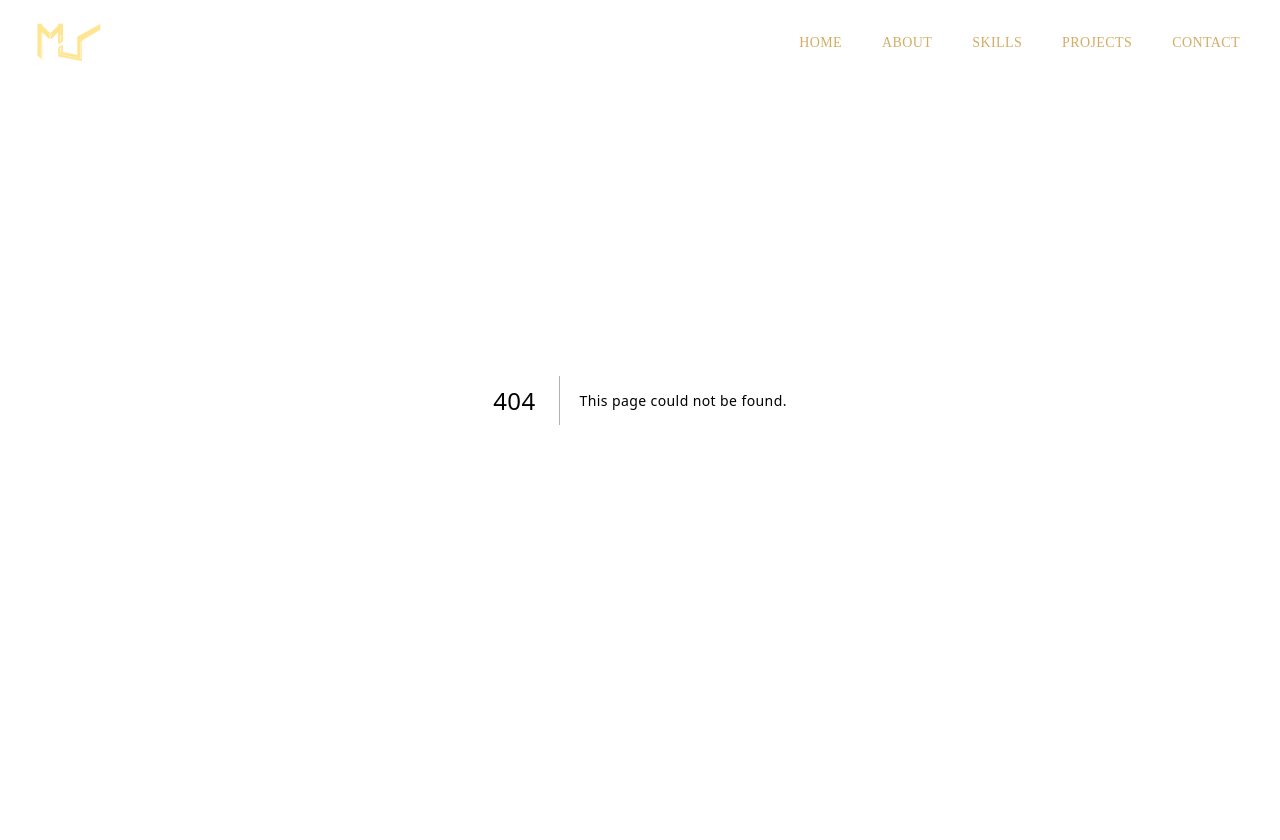
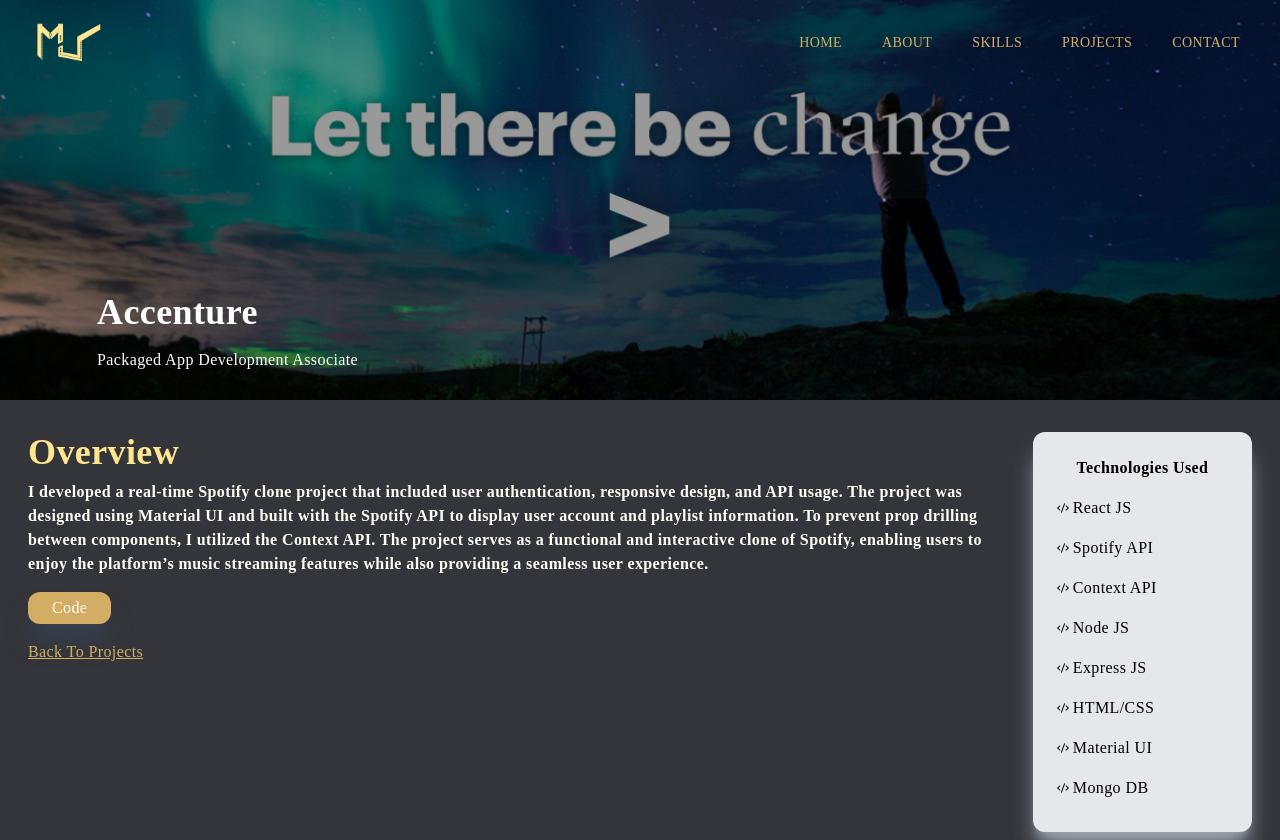
Before and after one commit to MikeSanDev/portfolio-nextjs, a Next.js app: page /accenture in a window 1280 px wide. Before the commit this address had no page. Before the commit the page ends 800 px from the top, so only its background shows below. Built offline with nearby package versions, Linux system fonts and the light colour scheme; a web font is replaced by a local one.

Commit message:
project item update

```diff
--- a/components/Projects.tsx
+++ b/components/Projects.tsx
@@ -3,6 +3,7 @@ import kinetic from "../public/assets/projects/kinetic.png";
 import chamber from "../public/assets/projects/chamber_proj.png";
 import whiteElephant from "../public/assets/projects/elephant.png";
 import spotify from "../public/assets/projects/spotify.png";
+import acc_logo from "../public/assets/acc_bg3.jpg";
 import ProjectItem from "./ProjectItem";
 
 const Projects = () => {
@@ -46,9 +47,9 @@ const Projects = () => {
         <div className="work_item">
         <ProjectItem
             title="Accenture"
-            backgroundImg={spotify}
+            backgroundImg={acc_logo}
             language="Packaged App Developer"
-            projectUrl="/spotify"
+            projectUrl="/accenture"
           />
           </div>
           </div> */}
--- /dev/null
+++ b/pages/accenture.tsx
@@ -0,0 +1,95 @@
+import React from "react";
+import { RiCodeSSlashFill } from "react-icons/ri";
+import Link from "next/link";
+import Image from "next/image";
+
+const spotify = () => {
+  return (
+    <div className="w-full no-scroll-x">
+      <div className="w-screen h-[30vh] lg:h-[50vh]  relative">
+        <div className="absolute top-0 left-0 w-full h-[30vh] lg:h-[50vh] bg-black/40 z-10" />
+        <Image
+          className="absolute inset-0 w-full h-full object-cover z-1 "
+          src="/assets/acc_bg.jpg"
+          alt="Spotify dashboard Gif"
+          layout="fill"
+          />
+        <div className="absolute bottom-0 left-0 max-w-[1240px] w-full text-white z-10 p-2 project-header-title">
+          <h2 className="mb-2 py-2 pl-6">Accenture</h2>
+          <p className="mb-2 pb-3 pl-6">Packaged App Development Associate</p>
+        </div>
+      </div>
+      <div className="max-w-[1240px] mx-auto p-2 grid md:grid-cols-5 gap-8 pt-8">
+        <div className="col-span-4 ">
+          <h2 className="text-accentColor mb-2">Overview</h2>
+          <h3 className="text-text_Color">
+            I developed a real-time Spotify clone project that included user
+            authentication, responsive design, and API usage. The project was
+            designed using Material UI and built with the Spotify API to display
+            user account and playlist information. To prevent prop drilling
+            between components, I utilized the Context API. The project serves
+            as a functional and interactive clone of Spotify, enabling users to
+            enjoy the platform&rsquo;s music streaming features while also
+            providing a seamless user experience.
+          </h3>
+          {/* <a
+            href=""
+            target="_blank"
+            rel="noopener noreferrer"
+            >
+            <button className="px-8 py-2 mt-4 mr-8 text-white ">Demo</button>
+          </a> */}
+          <a
+            href="https://github.com/MikeSanDev/Spotify-Clone"
+            target="_blank"
+            rel="noopener noreferrer"
+          >
+            <button className="px-6 py-1 mt-4 text-white bg-mainColor proj-btn">
+              Code
+            </button>
+          </a>
+          <div>
+            <Link href="/#projects">
+              <p className="underline cursor-pointer text-mainColor py-4 back-project-link">
+                Back To Projects
+              </p>
+            </Link>
+          </div>
+        </div>
+        <div className="bg-gray-200 col-span-4 md:col-span-1 shadow-xl shadow-gray-400 rounded-xl p-4">
+          <div className="p-2">
+            <p className="text-center font-bold pb-2 text-secondBg">Technologies Used</p>
+            <div className="grid grid-cols-3 md:grid-cols-1">
+              <p className="text-secondBg py-2 flex items-center">
+                <RiCodeSSlashFill className="pr-1" /> React JS
+              </p>
+              <p className="text-secondBg py-2 flex items-center">
+                <RiCodeSSlashFill className="pr-1" /> Spotify API
+              </p>
+              <p className="text-secondBg py-2 flex items-center">
+                <RiCodeSSlashFill className="pr-1" /> Context API
+              </p>
+              <p className="text-secondBg py-2 flex items-center">
+                <RiCodeSSlashFill className="pr-1" /> Node JS
+              </p>
+              <p className="text-secondBg py-2 flex items-center">
+                <RiCodeSSlashFill className="pr-1" /> Express JS
+              </p>
+              <p className="text-secondBg py-2 flex items-center">
+                <RiCodeSSlashFill className="pr-1" /> HTML/CSS
+              </p>
+              <p className="text-secondBg py-2 flex items-center">
+                <RiCodeSSlashFill className="pr-1" /> Material UI
+              </p>
+              <p className="text-secondBg py-2 flex items-center">
+                <RiCodeSSlashFill className="pr-1" /> Mongo DB
+              </p>
+            </div>
+          </div>
+        </div>
+      </div>
+    </div>
+  );
+};
+
+export default spotify;
--- a/styles/globals.css
+++ b/styles/globals.css
@@ -176,7 +176,7 @@ body::-webkit-scrollbar {
 }
 
 .work_item {
-    width: 1000px;
+    width: 590px;
     height: auto;
 }
 
```
Also changed, not shown: public/assets/acc_bg.jpg (added), public/assets/acc_bg3.jpg (added).
